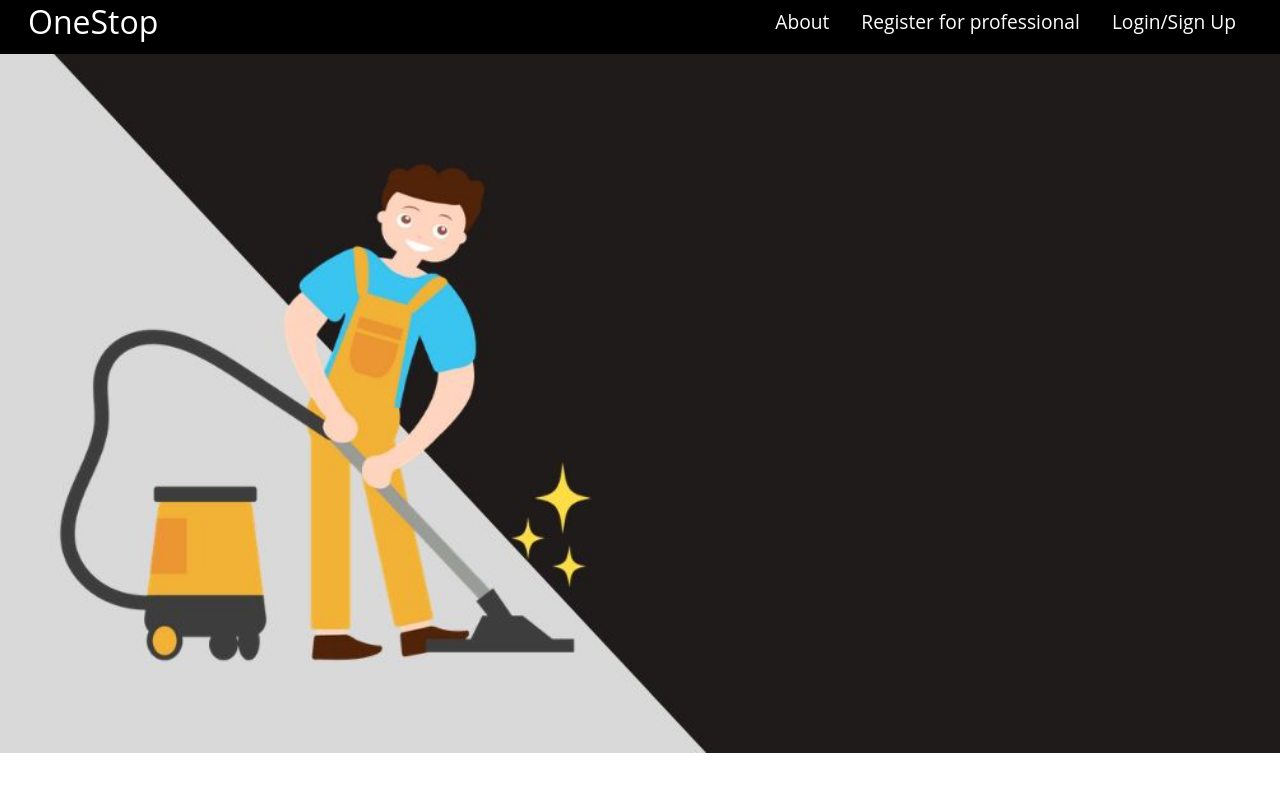
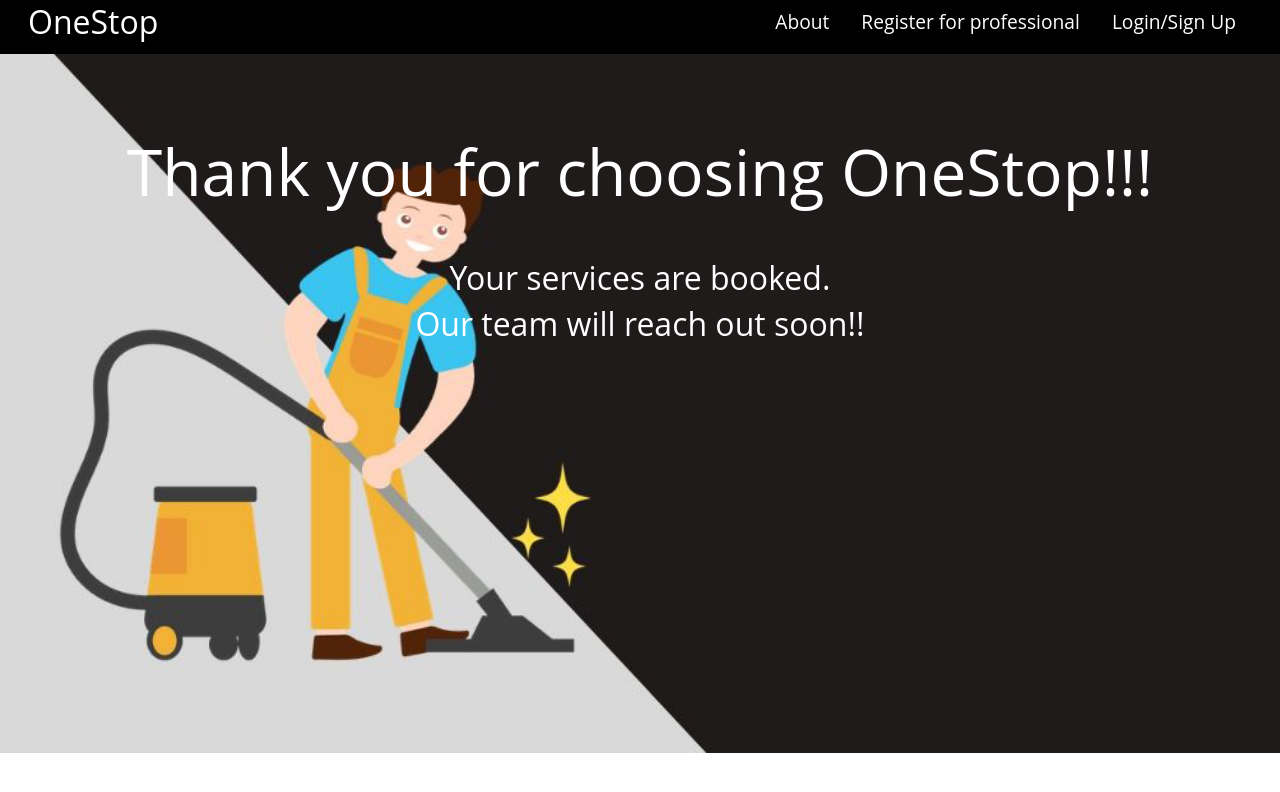
Before and after one commit to vijay10pk/onestop-web-app, a React (Create React App) app in the folder onestop-client/onestop-web-app/: page /checkout in a window 1280 px wide. Shown: the top 792 px of the page. Built offline with nearby package versions, Linux system fonts and the light colour scheme.

Commit message:
added checkout page

```diff
--- a/onestop-client/onestop-web-app/src/App.js
+++ b/onestop-client/onestop-web-app/src/App.js
@@ -10,6 +10,7 @@ import SubCategory from './Components/SubCategory'
 import ServiceDetail from './Components/ServiceDetail'
 import Cart from './Components/Cart'
 import SearchBar from './Components/SearchBar'
+import Checkout from './Components/Checkout'
 
 const App = () => {
   return (
@@ -26,6 +27,7 @@ const App = () => {
           <Route path='/search' element={<SearchBar/>} />
           <Route path='/sub' element={<SubCategory />} ></Route>
           <Route path='cart' element={<Cart />} />
+          <Route path='/checkout' element={<Checkout></Checkout>} />
         </Routes>
       </div>
     </Router>
--- a/onestop-client/onestop-web-app/src/Components/Cart.js
+++ b/onestop-client/onestop-web-app/src/Components/Cart.js
@@ -4,9 +4,16 @@ import { CartContext } from '../Context/CardContext';
 import {FaPlusCircle, FaTrash, FaMinusCircle} from 'react-icons/fa';
 import {BsFillCartXFill} from 'react-icons/bs'
 import Card from './Card'
+import Checkout from './Checkout'
+import { useNavigate } from 'react-router-dom';
 
 const Cart = () => {
     const {cartItems, totalAmount, itemCount, addMore, decrease, remove, clearCart} = useContext(CartContext)
+    const navigate = useNavigate();
+
+    const checkOut = () => {
+        navigate('/checkout')
+    }
 
     return (
         <div className="row d-flex align-items-center">
@@ -77,7 +84,7 @@ const Cart = () => {
                     {itemCount> 0 && (
                         <>
                             <div className='checkout' >
-                                <button className='btn2'>Proceed To Checkout</button>
+                                <button onClick={checkOut} className='btn2'>Proceed To Checkout</button>
                             </div>
                             <div className='checkout'>
                                 <button onClick={clearCart} className='btn_checkout'>Clear Cart</button>
--- a/onestop-client/onestop-web-app/src/Components/Checkout.js
+++ b/onestop-client/onestop-web-app/src/Components/Checkout.js
@@ -1,8 +1,15 @@
 import React from 'react'
+import { Fragment } from 'react'
 
 const Checkout = () => {
   return (
-    <div>Checkout</div>
+   <Fragment>
+      <section className='checkout-page'>
+        <h1>Thank you for choosing OneStop!!!</h1>
+        <h2>Your services are booked.</h2>
+        <h2>Our team will reach out soon!!</h2>
+      </section>
+   </Fragment>
   )
 }
 
--- a/onestop-client/onestop-web-app/src/index.css
+++ b/onestop-client/onestop-web-app/src/index.css
@@ -452,3 +452,12 @@ select{
 #right-align{
   text-align: right;
 }
+
+.checkout-page{
+  text-align: center;
+  color: white;
+}
+.checkout-page h1{
+  font-size: 4rem;
+  margin-bottom: 3rem;
+}
```
